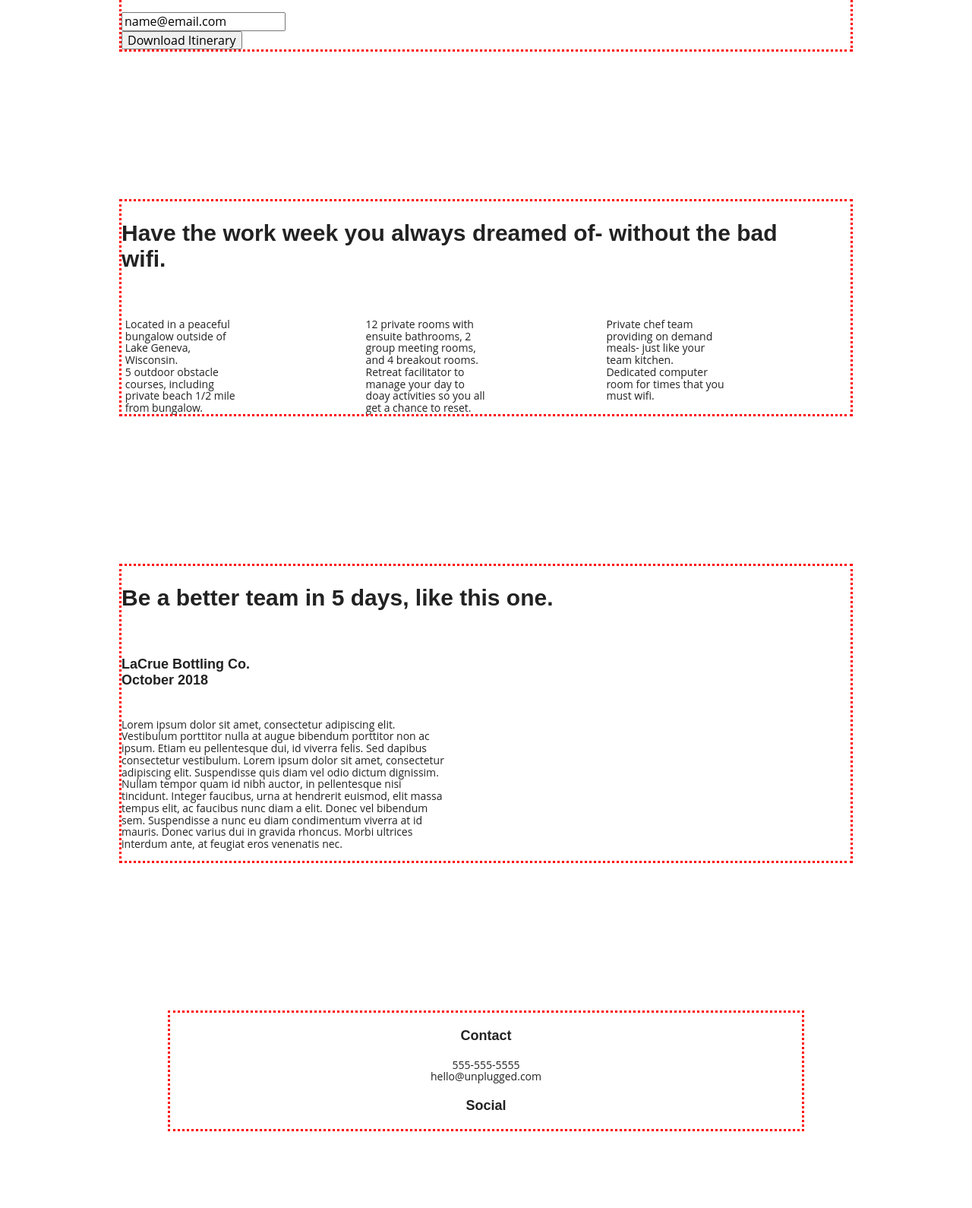
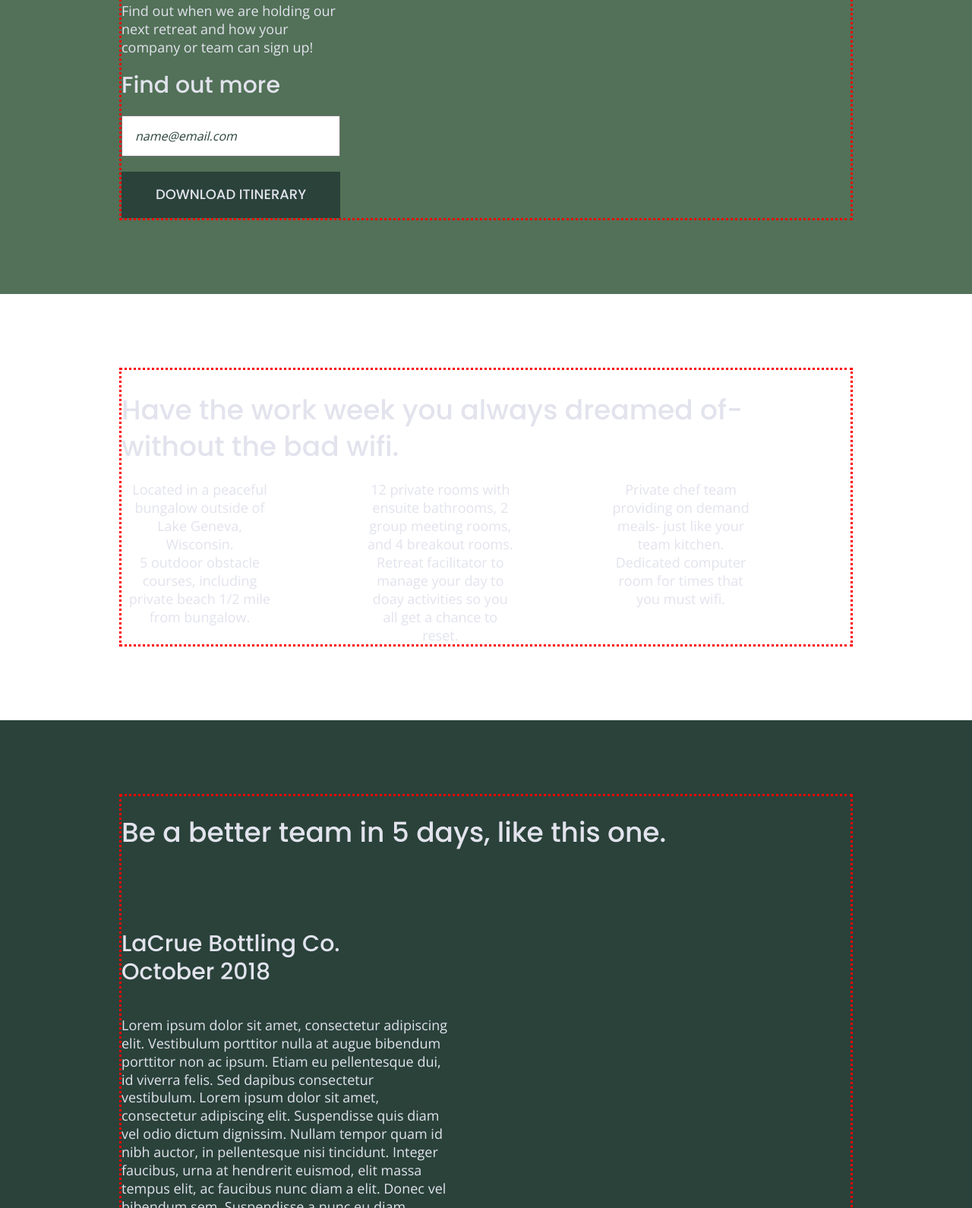
Before and after one commit to Z-Lopez/unplugged-website, a website built with Parcel: page index.html in a window 1280 px wide. Shown: the part 670-2260 px from the top of the page at 76% size. Built offline with nearby package versions, Linux system fonts and the light colour scheme.

Commit message:
Added additional CSS styling

```diff
--- a/css/main.css
+++ b/css/main.css
@@ -86,22 +86,19 @@ textarea {
 /* ==========================================================================
    Author's custom styles
    ========================================================================== */
-.content-wrapper{
-  outline: 3px dotted red;
-  width: 90%;
-  margin: 50px 0;
-}
 
 /* General Styles */
 
 html {
 	font-size: 1rem;
+
 }
 
 body {
   font-family: 'Open Sans', sans-serif;
   font-size: 1em;
   text-align: left;
+  color: #e2e3ed;
 }
 
 ul,
@@ -119,6 +116,7 @@ a {
 h2 {
   font-family: 'Poppins', sans-serif;
   font-size: 1.875em;
+  font-weight: 500;
 }
 
 h3,
@@ -126,6 +124,7 @@ h4 {
   font-family: 'Poppins', sans-serif;
   font-size: 1.125em ;
   margin: 20px 0;
+  font-weight: 500;
 }
 
 p {
@@ -148,7 +147,7 @@ address {
 .content-wrapper {
   width: 90%;
   margin: 50px 0;
-
+  outline: 3px dotted red;
 }
 
 /*----Base Header and Footer styles---*/
@@ -156,6 +155,7 @@ header{
   display: flex;
   justify-content: center;
   padding: 15px 0;
+  background-color: #3a3a3a;
 }
 
 header .content-wrapper{
@@ -168,6 +168,9 @@ header .content-wrapper{
 
 header nav {
   width: 60%;
+  text-transform: uppercase;
+  font-size: 1.125em;
+  font-weight: 700;
 }
 
 header nav ul{
@@ -176,10 +179,15 @@ header nav ul{
   width: 100%;
 }
 
+header nav ul li{
+  font-size: 1.125em;
+}
+
 .header-divider{
   width: 100%;
   height: 1px;
   margin: 10px 0 20px 0;
+  background: #3a3a3a;
 }
 
 footer{
@@ -187,6 +195,7 @@ footer{
   flex-direction: column;
   align-items: center;
   text-align: center;
+  background-color: #3a3a3a;
 }
 
 footer p{
@@ -225,12 +234,45 @@ footer .copyright{
   justify-content: center;
 }
 
+.hero-area h1{
+  font-family: 'Poppins',Helvetica, Arial, sans-serif;
+  font-size: 2.25em;
+  font-weight: 500;
+  line-height: 1.2;
+}
+
 /*---Aside---*/
 aside{
   display: flex;
   justify-content: center;
+  background-color: #527158;
 }
 
+aside .form {
+  margin-top: 30px;
+}
+
+input[type=text] {
+  box-sizing: border-box;
+  width: 100%;
+  color: #2a423a;
+  font-style: italic;
+  padding: 1em;
+}
+
+input[type=button] {
+  width: 100%;
+  padding: 20px 0;
+  margin-top: 20px;
+  background-color: #2a423a;
+  font-family: 'Poppins', Helvetica, Arial, sans-serif;
+  font-weight: 500;
+  font-size: 1.125em;
+  color: #e2e3ed;
+  border: none;
+  text-align: center;
+  text-transform: uppercase;
+}
 
 /*--- Features---*/
 .features{
@@ -256,16 +298,19 @@ aside{
 
 .features p{
 margin: 0;
+text-align: center;
 }
 
 /*--- Reviews---*/
 .reviews{
   display: flex;
   justify-content: center;
+  background-color: #2a423a;
 }
 
 .reviews h2{
   margin-bottom: 40px;
+  line-height: 1;
 }
 .reviews h3{
   width: 55%;
@@ -277,11 +322,13 @@ margin: 0;
 .mission{
   display: flex;
   justify-content: center;
+  background-color: #527158;
 }
 
 .contact-section{
   display: flex;
   justify-content: center;
+  background-color: #2a423a;
 }
 
 .contact-content p{
@@ -292,6 +339,7 @@ margin: 0;
 .faq{
   display: flex;
   justify-content: center;
+  background-color:#527158 ;
 }
 
 .faq .content-wrapper{
@@ -304,10 +352,15 @@ margin: 0;
 
 .faq h2{
   margin-bottom: 40px;
+  line-height: 1;
 }
 
 .faq-content{
   margin-bottom: 50px;
+}
+
+.faq-content h4{
+  line-height: 1.333;
 }
 
 
@@ -412,6 +465,16 @@ margin: 0;
       margin: 100px;
     }
 
+    h2{
+      font-size: 2.25em;
+      line-height: 1.333;
+    }
+
+    h3{
+      font-size: 1.5em;
+      line-height: 1.24;
+    }
+
     /* Header*/
     header{
       padding: 33px 0;
@@ -422,16 +485,29 @@ margin: 0;
       width: 100%;
     }
 
+    header figure{
+      width: 30%;
+    }
+
     header nav{
       width: 20%;
     }
 
     header nav ul{
       justify-content: space-between;
+
     }
 
     .header-divider{
       display: none;
+    }
+
+    /* Hero Area*/
+
+    .hero-area h1{
+      font-size: 3em;
+      line-height: 1;
+      margin: 0;
     }
 
     .aside .content-wrapper{
@@ -447,6 +523,11 @@ margin: 0;
     }
 
     /* Features */
+
+    .features h2{
+      margin-bottom: 20px;
+    }
+
     .features-articles{
       display: flex;
       align-items:center ;
@@ -455,7 +536,7 @@ margin: 0;
     }
 
     .features .features-item-description{
-      width: 50%;
+      width: 62%;
     }
 
     /* Reviews */
@@ -464,8 +545,17 @@ margin: 0;
       justify-content: space-between;
     }
 
+    .reviews h2{
+      width: 85%;
+    }
+
     .reviews article div{
-      width: 65%;
+      width: 49%;
+    }
+
+    .reviews h3{
+      width: 75%;
+      margin: 0;
     }
 
     /* Footer */
@@ -477,12 +567,21 @@ margin: 0;
       display: flex;
       justify-content: space-between;
       align-items: center;
+      flex-direction: row;
     }
 
     footer .contact{
       margin-bottom: 0;
     }
 
+    footer h4{
+      font-size: 1.5em;
+      margin-bottom: 40px;
+    }
+
+    footer p{
+      line-height: 1.285;
+    }
     footer .copyright{
       width: 100%;
     }
@@ -509,6 +608,9 @@ margin: 0;
         justify-content: space-between;
         align-items: center;
     }
+
+    .contact-content h4{
+      font-size: 1.5em;
     }
 
     /******** FAQ Page **************/
@@ -524,21 +626,40 @@ margin: 0;
       width: 100%;
     }
 
+    .faq h4, .faq p{
+      font-size: .875em;
+      line-height: 1.125em;
+    }
+  }
     @media screen and (min-width: 1200px) {
 
     /*Desktop styles here*/
-
-    header {
-      padding:15px 0;
-  }
 
     .content-wrapper {
        max-width: 960px;
   }
 
+  /* Header*/
+    header {
+      padding:15px 0;
+  }
+    h2{
+      font-size: 2.25em;
+    }
+
+    h3,h4{
+      font-size: 1.875em;
+    }
+
+    p{
+      font-size: 1.125em;
+      line-height: 1.333;
+    }
+
    /* Hero */
   .hero-area h1 {
-      width:80%
+      width:80%;
+      font-size: 3.75em;
   }
 
   /* Aside */
@@ -551,6 +672,10 @@ margin: 0;
       width: 30%;
   }
 
+  .form-description p{
+    font-size: 1.125em;
+  }
+
   /* Features */
   .features h2 {
       width: 90%;
@@ -561,8 +686,17 @@ margin: 0;
   }
 
   /* Reviews */
+
+  .reviews h2{
+    padding-bottom: 50px;
+  }
+
   .reviews article div {
       width: 45%;
+  }
+
+  footer h4{
+    font-size: 1.875em;
   }
 
 /* ==========================================================================
@@ -573,12 +707,22 @@ margin: 0;
       width: 95%;
   }
 
+  .contact-content h4{
+    font-size: 1.875em;
+  }
+
 /* ==========================================================================
  FAQ Page
  ========================================================================== */
   .faq h2 {
       width: 100%;
   }
+
+  .faq h4, .faq p{
+    font-size: 1.125em;
+    line-height: 1;
+  }
+
 }
 
 
--- a/index.html
+++ b/index.html
@@ -20,6 +20,10 @@
   <link rel="stylesheet" href="css/main.css">
 
   <meta name="theme-color" content="#fafafa">
+
+  <!-- Google Fonts -->
+  <link href="https://fonts.googleapis.com/css?family=Open+Sans:400,700|Poppins:500,700" rel="stylesheet">
+
 </head>
 
 <body>
@@ -30,7 +34,7 @@
       <div class="header-divider"></div>
       <nav>
         <ul>
-          <li><a href="faq/index.html" rel="noopener">FAQ</a>;</li>
+          <li><a href="faq/index.html" rel="noopener">FAQ</a></li>
           <li><a href="about/index.html" rel="noopener">About</a></li>
         </ul>
       </nav>
```
Lines whose indentation alone changed are shown as unchanged.
